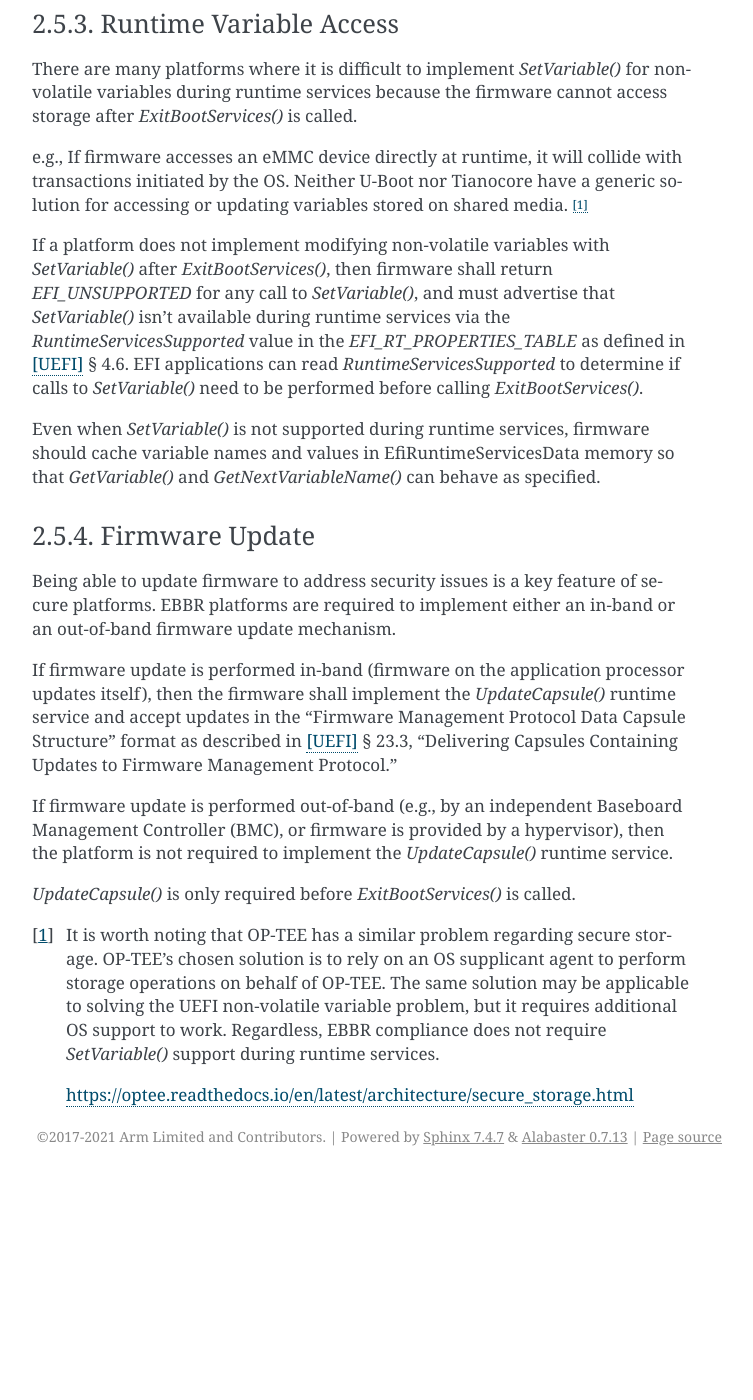
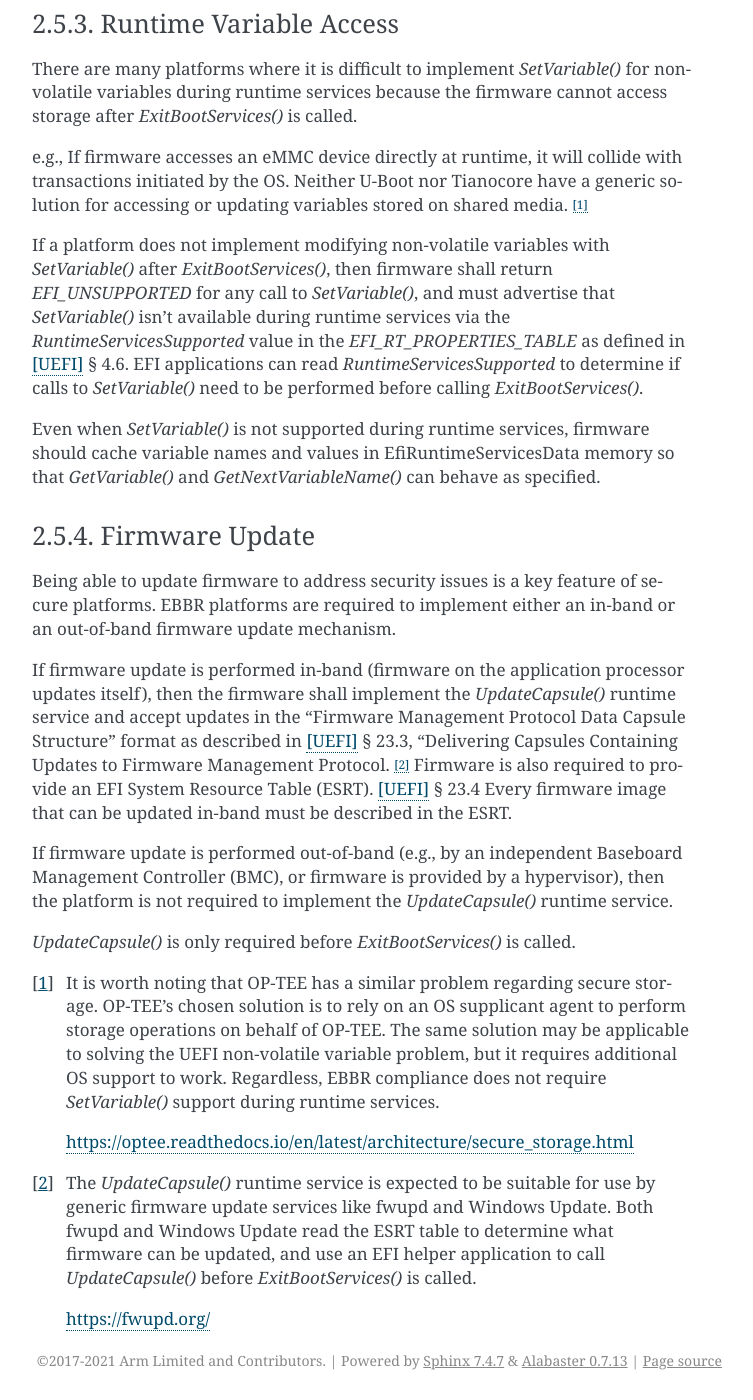
Before and after one commit to ARM-software/ebbr, a Sphinx documentation site: the page built from source/chapter2-uefi.rst, in a window 1280 px wide and 1400 px high, scrolled down 9131 px. Shown: the whole window, without its empty margins (388-1141 px from the left). Built offline with Sphinx 7.4.7, drawn with Linux system fonts in a browser that asks for light colours; before the commit the page ends 10307 px from its top, so only the background shows below that.

Commit message:
Revert "Relax Update requirements by dropping ESRT"
This reverts commit 4458f3060d15fe3944e515252a6c97c38be7edc2.

Signed-off-by: Vincent Stehlé <vincent.stehle@arm.com>

```diff
--- a/source/chapter2-uefi.rst
+++ b/source/chapter2-uefi.rst
@@ -467,13 +467,16 @@
 If firmware update is performed in-band (firmware on the application processor updates itself),
 then the firmware shall implement the `UpdateCapsule()` runtime service and accept updates in the
 "Firmware Management Protocol Data Capsule Structure" format as described in [UEFI]_ § 23.3,
-"Delivering Capsules Containing Updates to Firmware Management Protocol."
+"Delivering Capsules Containing Updates to Firmware Management Protocol.  [#FMPNote]_
+Firmware is also required to provide an EFI System Resource Table (ESRT). [UEFI]_ § 23.4
+Every firmware image that can be updated in-band must be described in the ESRT.
 
 If firmware update is performed out-of-band (e.g., by an independent Baseboard
 Management Controller (BMC), or firmware is provided by a hypervisor),
 then the platform is not required to implement the `UpdateCapsule()` runtime service.
 
 `UpdateCapsule()` is only required before `ExitBootServices()` is called.
+
 
 .. [#OPTEESupplicant] It is worth noting that OP-TEE has a similar problem
    regarding secure storage.
@@ -485,3 +488,11 @@
    during runtime services.
 
    https://optee.readthedocs.io/en/latest/architecture/secure_storage.html
+
+.. [#FMPNote] The `UpdateCapsule()` runtime service is expected to be suitable
+   for use by generic firmware update services like fwupd and Windows Update.
+   Both fwupd and Windows Update read the ESRT table to determine what firmware
+   can be updated, and use an EFI helper application to call `UpdateCapsule()`
+   before `ExitBootServices()` is called.
+
+   https://fwupd.org/
```
